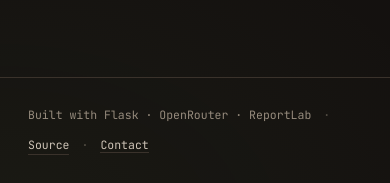
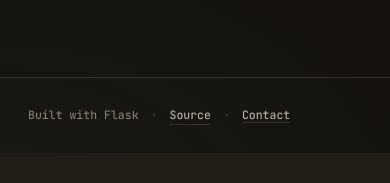
Before and after one commit to VarunDasharadhi/resume-matcher-ai, a Flask app: page / in a window 390 px wide. Shown: the part 2301-2484 px from the top of the page. After the commit the page ends 2454 px from the top, so only its background shows below. Run offline with Flask 3, Linux system fonts and the light colour scheme.

Commit message:
Simplify footer, fix mobile CV button centering, update README
Footer no longer names implementation details (ReportLab, OpenRouter via
provider_label); the header AI-status badge already covers that. Fixed
the CV editor action buttons (Re-check/Download) staying right-aligned
on narrow viewports despite an existing mobile centering rule: the
override lived earlier in style.css than the base .cv-editor-actions
rule, so equal-specificity source order silently defeated it. README
now documents the ATS CV generator, refine flow, progress overlay, and
Gemini as the CV-generation provider, none of which were mentioned
since that work landed.

Co-Authored-By: Claude Sonnet 5 <noreply@anthropic.com>

```diff
--- a/static/style.css
+++ b/static/style.css
@@ -486,6 +486,9 @@ textarea:focus { outline: none; border-color: var(--amber); box-shadow: 0 0 0 3p
 }
 .cv-textarea:focus { outline: none; border-color: var(--amber); box-shadow: 0 0 0 3px rgba(224,168,61,.15); }
 .cv-editor-actions { display: flex; gap: 12px; justify-content: flex-end; margin-top: 16px; flex-wrap: wrap; }
+@media (max-width: 760px) {
+  .cv-editor-actions { justify-content: center; }
+}
 
 /* --- progress overlay --- */
 .pw-overlay {
--- a/templates/base.html
+++ b/templates/base.html
@@ -49,7 +49,7 @@
   </main>
 
   <footer class="site-foot">
-    <span>Built with Flask · {{ provider_label }} · ReportLab</span>
+    <span>Built with Flask</span>
     <span class="foot-sep">·</span>
     <a href="https://github.com/VarunDasharadhi/resume-matcher-ai" target="_blank" rel="noopener">Source</a>
     <span class="foot-sep">·</span>
```
Also changed, not shown: README.md.
